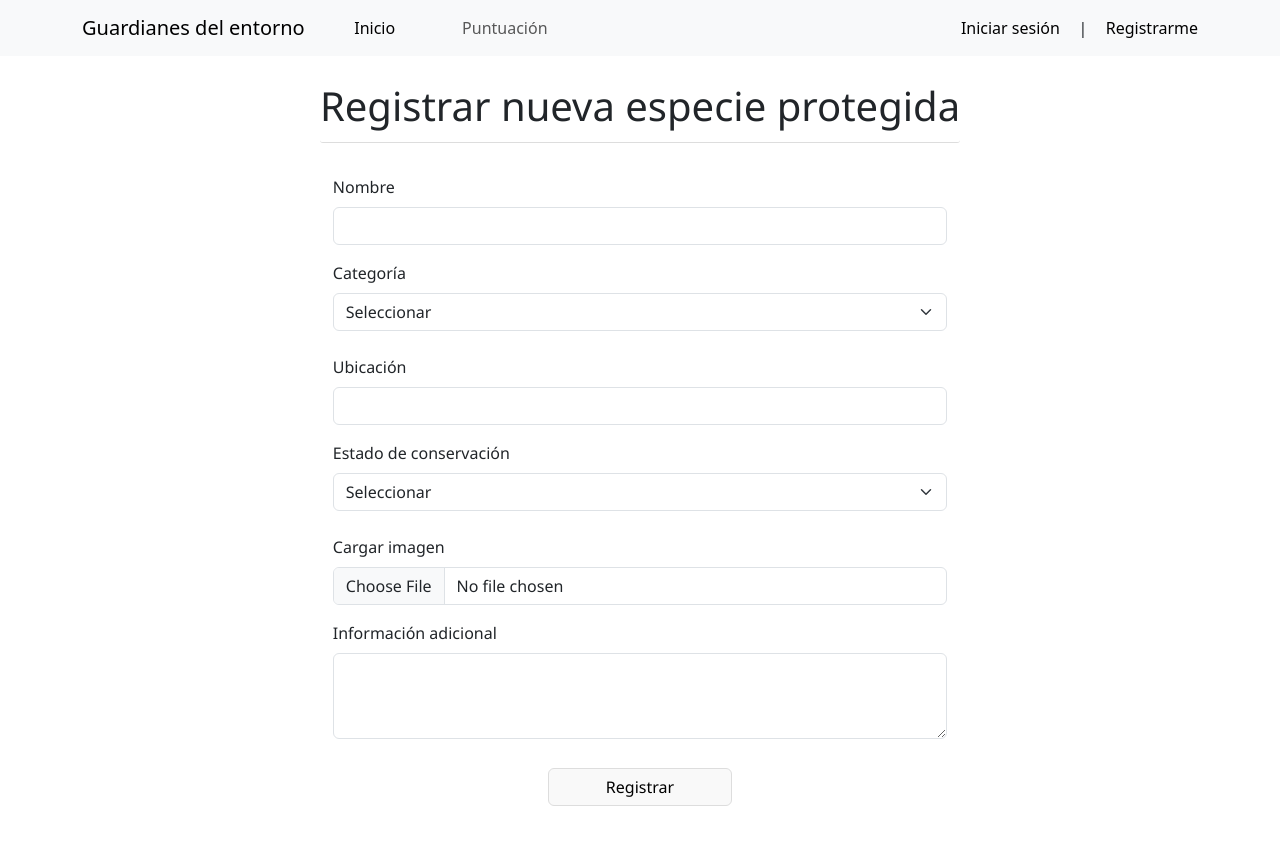
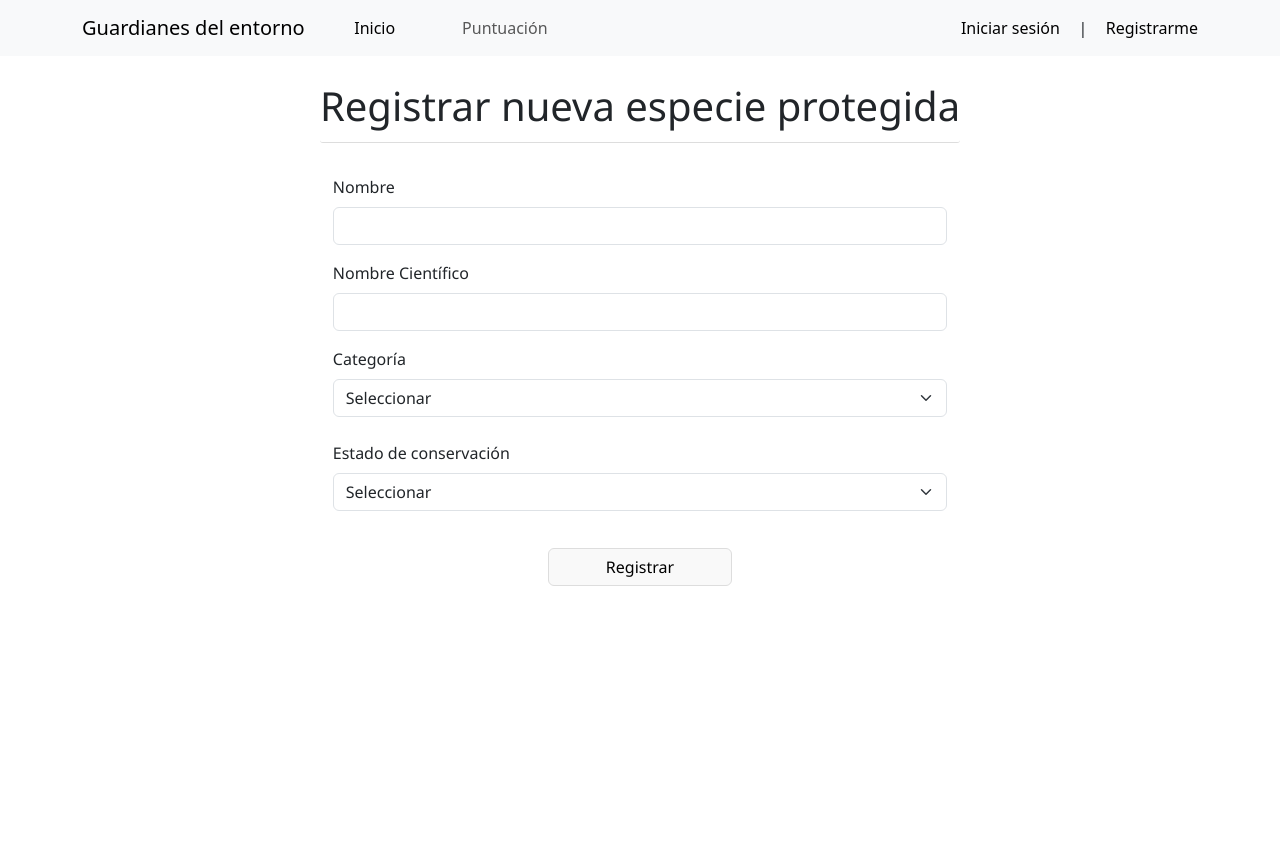
Before and after one commit to CelesteOzerAmi/guardianes, a React (Create React App) app: page /speciesupload in a window 1280 px wide. Shown: the top 844 px of the page. After the commit the page ends 800 px from the top, so only its background shows below. Built offline with nearby package versions, Linux system fonts and the light colour scheme.

Commit message:
SpeciesUpload now works

```diff
--- a/src/components/SpeciesUpload/SpeciesUpload.jsx
+++ b/src/components/SpeciesUpload/SpeciesUpload.jsx
@@ -1,53 +1,98 @@
 import './SpeciesUpload.css';
-import React from 'react';
+import React, { useState } from 'react';
 import NavBar from '../NavBar/NavBar';
 import Form from 'react-bootstrap/Form';
 import Button from 'react-bootstrap/Button';
 
 const SpeciesUpload = () => {
+    const [speciesName, setSpeciesName] = useState('');
+    const [scientificName, setScientificName] = useState('');
+    const [category, setCategory] = useState('');
+    const [conservationStatus, setConservationStatus] = useState('');
+
+    const handleSubmit = async (e) => {
+        e.preventDefault();
+
+        const payload = {
+            userId: 1,
+            species: {
+                commonName: speciesName,
+                scientificName: scientificName,
+                category: category,
+                conservationStatus: conservationStatus,
+                naturalAreaId: 67
+            }
+        };
+
+        console.log("Payload:", JSON.stringify(payload, null, 2));
+
+        try {
+            const response = await fetch('https://mammal-excited-tarpon.ngrok-free.app/api/species/insert', {
+                method: 'POST',
+                headers: {
+                    'Content-Type': 'application/json',
+                    'ngrok-skip-browser-warning': 'true'
+                },
+                body: JSON.stringify(payload),
+            });
+
+            const responseData = await response.json(); // Read response
+
+            if (response.ok) {
+                alert("Especie registrada con éxito");
+            } else {
+                console.error("Server Error:", responseData);
+                alert("Error en la respuesta del servidor: " + responseData.message);
+            }
+        } catch (error) {
+            console.error("Error:", error);
+            alert("Error de conexión o en el servidor");
+        }
+    };
+
     return (
         <>
             <NavBar />
             <div className='species-upload'>
-                <h1>
-                    Registrar nueva especie protegida
-                </h1>
+                <h1>Registrar nueva especie protegida</h1>
                 <section>
-                    <Form>
+                    <Form onSubmit={handleSubmit}>
                         <Form.Group className="mb-3" controlId="speciesName">
                             <Form.Label>Nombre</Form.Label>
-                            <Form.Control type="text" required />
+                            <Form.Control
+                                type="text"
+                                required
+                                value={speciesName}
+                                onChange={(e) => setSpeciesName(e.target.value)}
+                            />
+                        </Form.Group>
+                        <Form.Group className="mb-3" controlId="speciesName">
+                            <Form.Label>Nombre Científico</Form.Label>
+                            <Form.Control
+                                type="text"
+                                required
+                                value={scientificName}
+                                onChange={(e) => setScientificName(e.target.value)}
+                            />
                         </Form.Group>
                         <Form.Label>Categoría</Form.Label>
-                        <Form.Select aria-label="Default select example">
-                            <option>Seleccionar</option>
-                            <option value="1">Mamífero</option>
-                            <option value="2">Ave</option>
-                            <option value="3">Planta</option>
-                            <option value="3">Fungi</option>
+                        <Form.Select required onChange={(e) => setCategory(e.target.value)}>
+                            <option value="">Seleccionar</option>
+                            <option value="Mamífero">Mamífero</option>
+                            <option value="Ave">Ave</option>
+                            <option value="Planta">Planta</option>
+                            <option value="Fungi">Fungi</option>
                         </Form.Select>
                         <br />
-                        <Form.Group className="mb-3" controlId="speciesLocation">
-                            <Form.Label>Ubicación</Form.Label>
-                            <Form.Control type="text" required />
-                        </Form.Group>
                         <Form.Label>Estado de conservación</Form.Label>
-                        <Form.Select aria-label="Default select example">
-                            <option>Seleccionar</option>
-                            <option value="1">En peligro</option>
-                            <option value="2">Vulnerable</option>
-                            <option value="3">En cautiverio</option>
-                            <option value="4">Estable</option>
+                        <Form.Select required onChange={(e) => setConservationStatus(e.target.value)}>
+                            <option value="">Seleccionar</option>
+                            <option value="En peligro">En peligro</option>
+                            <option value="Vulnerable">Vulnerable</option>
+                            <option value="En cautiverio">En cautiverio</option>
+                            <option value="Estable">Estable</option>
                         </Form.Select>
                         <br />
-                        <Form.Group controlId="formFile" className="mb-3">
-                            <Form.Label>Cargar imagen</Form.Label>
-                            <Form.Control type="file" />
-                        </Form.Group>
-                        <Form.Group className="mb-3" controlId="speciesInfo">
-                            <Form.Label>Información adicional</Form.Label>
-                            <Form.Control as="textarea" rows={3} />
-                        </Form.Group>
                         <Button variant="primary" type="submit">
                             Registrar
                         </Button>
@@ -55,7 +100,7 @@ const SpeciesUpload = () => {
                 </section>
             </div>
         </>
-    )
+    );
 }
 
-export default SpeciesUpload
+export default SpeciesUpload;
```
Also changed, not shown: src/components/ListAreas/ListAreas.css (line endings or trailing spaces).
